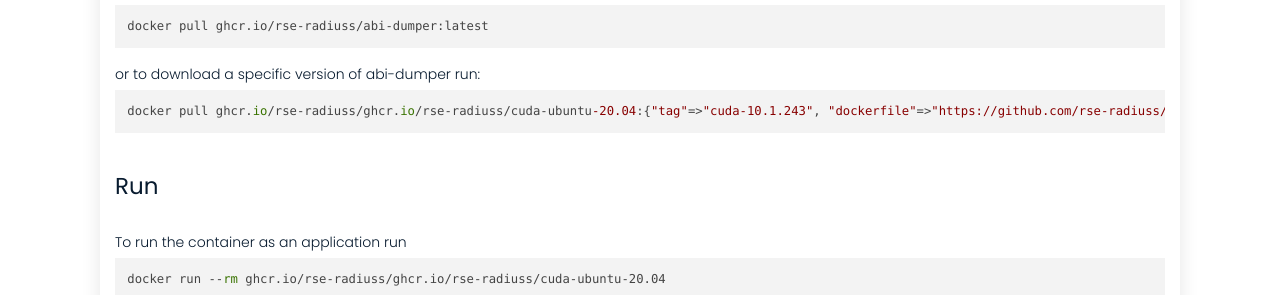
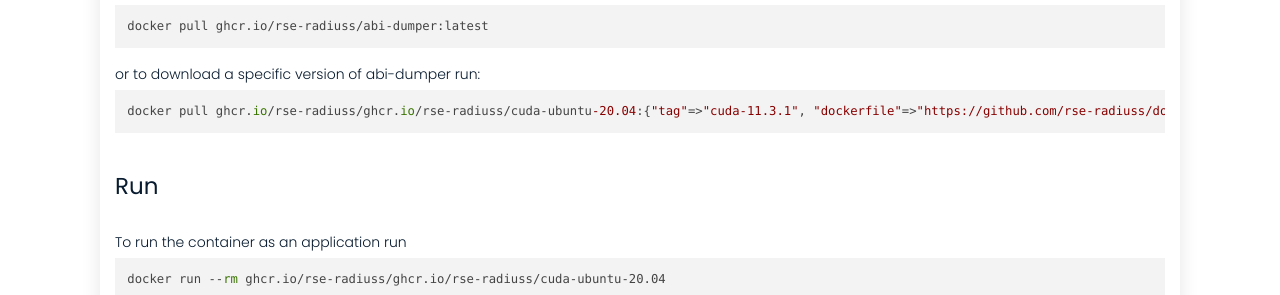
Before and after one commit to rse-ops/docker-images, a Jekyll site: the page built from _library/ghcr.io-rse-radiuss-cuda-ubuntu-20.04.md, in a window 1280 px wide and 1002 px high. Shown: the part 520-815 px from the top of the window. Built offline with Jekyll 4.4.1, drawn with Linux system fonts in a browser that asks for light colours; nearby versions of some CDN libraries.

Commit message:
Automated push to update library 2021-10-10

```diff
--- a/_library/ghcr.io-rse-radiuss-cuda-ubuntu-20.04.md
+++ b/_library/ghcr.io-rse-radiuss-cuda-ubuntu-20.04.md
@@ -1,14 +1,11 @@
 ---
 layout: container
 name: ghcr.io/rse-radiuss/cuda-ubuntu-20.04
-updated_at: 2021-10-10 03:47:09.245364
+updated_at: 2021-10-10 05:52:09.173875
 
 
 container_url: https://github.com/orgs/rse-radiuss/packages/container/package/cuda-ubuntu-20.04
 versions:
- - tag: cuda-10.1.243
-   dockerfile: https://github.com/rse-radiuss/docker-images/blob/main/ubuntu/cuda/Dockerfile
-   manifest: https://crane.ggcr.dev/manifest/ghcr.io/rse-radiuss/cuda-ubuntu-20.04:cuda-10.1.243
  - tag: cuda-11.3.1
    dockerfile: https://github.com/rse-radiuss/docker-images/blob/main/ubuntu/cuda/Dockerfile
    manifest: https://crane.ggcr.dev/manifest/ghcr.io/rse-radiuss/cuda-ubuntu-20.04:cuda-11.3.1
```
Also changed, not shown: other parts of _library/ghcr.io-rse-radiuss-cuda-ubuntu-20.04.md (+3 -0 lines).
